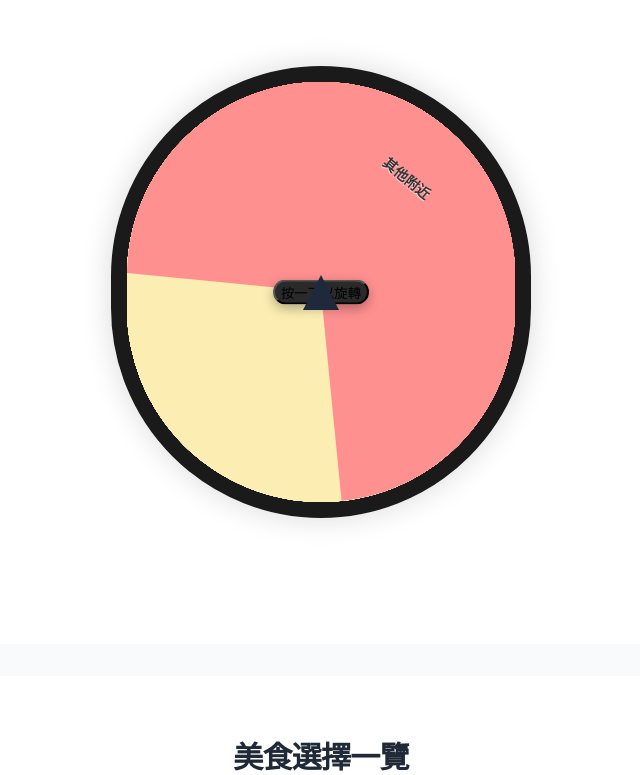
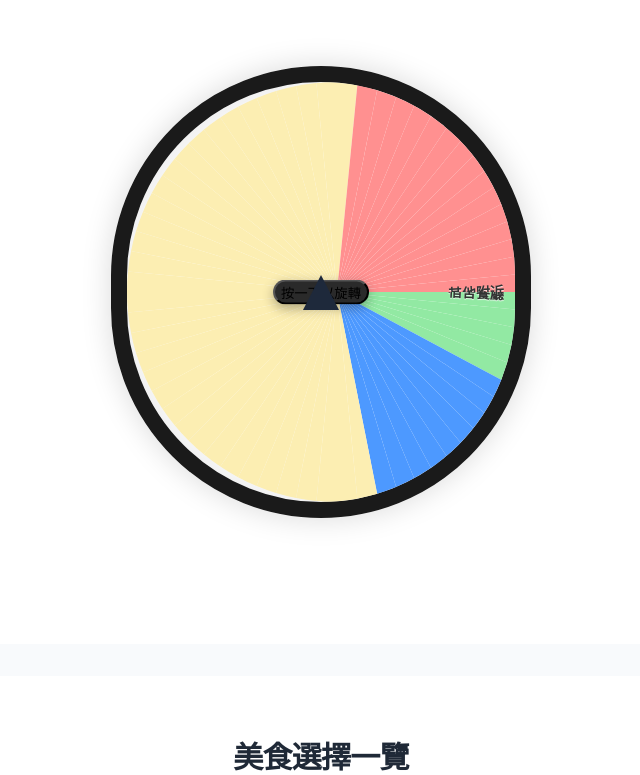
Before and after one commit to cnfzon/ntut_EastDormitory, a Next.js app in the folder ntut_eastdormitory/: page /food-finder in a window 1280 px wide. Shown: the part 639-1414 px from the top of the page, without its empty margins (319-959 px from the left). Built offline with nearby package versions, Linux system fonts and the light colour scheme.

Commit message:
優化轉盤設計：使用數學計算實現完美圓形扇形區域

```diff
--- a/ntut_eastdormitory/pages/food-finder.js
+++ b/ntut_eastdormitory/pages/food-finder.js
@@ -269,6 +269,7 @@ export default function FoodFinder() {
               {restaurants.map((restaurant, index) => {
                 // 計算每個扇形的角度（360度除以選項數量）
                 const angle = (360 / restaurants.length) * index;
+                const nextAngle = (360 / restaurants.length) * (index + 1);
 
                 // 根據餐廳位置設置顏色
                 let sectionColor;
@@ -289,28 +290,46 @@ export default function FoodFinder() {
                     sectionColor = '#e5e5e5';
                 }
 
+                // 計算扇形路徑
+                const startAngle = (angle * Math.PI) / 180;
+                const endAngle = (nextAngle * Math.PI) / 180;
+                const radius = 210; // 轉盤半徑
+
+                // 扇形的起點和終點座標
+                const x1 = radius * Math.cos(startAngle) + radius;
+                const y1 = radius * Math.sin(startAngle) + radius;
+                const x2 = radius * Math.cos(endAngle) + radius;
+                const y2 = radius * Math.sin(endAngle) + radius;
+
+                // 建立扇形路徑 (用於clipPath)
+                const pathData = [
+                  `M ${radius} ${radius}`, // 從中心點開始
+                  `L ${x1} ${y1}`, // 到第一個點
+                  `A ${radius} ${radius} 0 ${(nextAngle - angle > 180) ? 1 : 0} 1 ${x2} ${y2}`, // 弧線到第二個點
+                  'Z' // 關閉路徑
+                ].join(' ');
+
                 return (
                   <div
                     key={index}
                     className="absolute w-full h-full origin-center"
                     style={{
-                      transform: `rotate(${angle}deg)`,
-                      clipPath: 'polygon(50% 50%, 50% 0, 100% 0, 100% 100%, 50% 100%)',
-                      background: sectionColor
+                      background: sectionColor,
+                      clipPath: `path('${pathData}')`
                     }}
                   >
                     <div
                       className="absolute"
                       style={{
-                        transform: `rotate(${45}deg)`,
+                        transform: `rotate(${angle + (360 / restaurants.length / 2)}deg)`,
                         width: '120px',
                         textAlign: 'center',
                         fontSize: '14px',
                         fontWeight: 'bold',
                         color: '#333',
-                        left: '75%',
-                        top: '25%',
-                        marginLeft: '-60px',
+                        left: '50%',
+                        top: '50%',
+                        marginLeft: radius / 2 - 10,
                         marginTop: '-10px',
                         textShadow: '0 1px 1px rgba(255,255,255,0.8)'
                       }}
```
